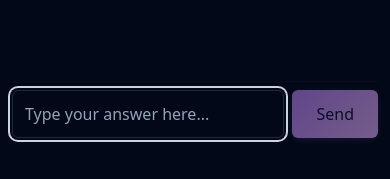
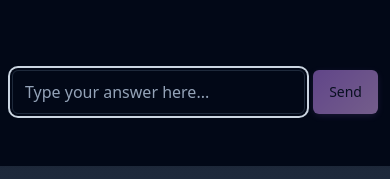
Before and after one commit to Swiss-Business-School-Barcelona/placeholder-launch-pad, a React (Vite) app: page / in a window 390 px wide. Shown: the part 694-873 px from the top of the page. Before the commit the page ends 844 px from the top, so only its background shows below. Built offline with nearby package versions, Linux system fonts and the light colour scheme; no server answers.

Commit message:
Revert "fix mobile laout"
This reverts commit 877d308dfed665384e0c6de430bc9150697f473a.

```diff
--- a/index.html
+++ b/index.html
@@ -2,7 +2,7 @@
 <html lang="en">
   <head>
     <meta charset="UTF-8" />
-    <meta name="viewport" content="width=device-width, initial-scale=1.0, maximum-scale=1.0, user-scalable=no, viewport-fit=cover" />
+    <meta name="viewport" content="width=device-width, initial-scale=1.0" />
     <title>placeholder-launch-pad</title>
     <meta name="description" content="Lovable Generated Project" />
     <meta name="author" content="Lovable" />
--- a/src/index.css
+++ b/src/index.css
@@ -152,24 +152,4 @@ All colors MUST be HSL.
   .pb-safe {
     padding-bottom: env(safe-area-inset-bottom);
   }
-
-  /* Mobile viewport fix */
-  @media (max-width: 768px) {
-    html, body {
-      height: 100vh;
-      height: 100dvh; /* Dynamic viewport height for mobile */
-      overflow: hidden;
-      touch-action: manipulation;
-    }
-
-    #root {
-      height: 100vh;
-      height: 100dvh;
-    }
-
-    /* Prevent zoom on input focus */
-    input, textarea, select {
-      font-size: 16px !important;
-    }
-  }
 }
--- a/src/pages/Index.tsx
+++ b/src/pages/Index.tsx
@@ -132,13 +132,18 @@ const Index = () => {
   };
 
   return (
-    <div className="h-screen bg-gradient-background flex flex-col md:items-center md:justify-center md:p-4">
-      <div className="w-full max-w-2xl mx-auto h-full md:h-[600px] flex flex-col">
-        <Card className="h-full md:rounded-lg rounded-none border-0 md:border shadow-none md:shadow-sm">
+    <div className="min-h-screen bg-gradient-background flex items-center justify-center p-4 md:px-4 px-0">
+      <div className="w-full max-w-2xl mx-auto h-screen md:h-auto">
+        <Card className="h-full md:h-[600px] md:rounded-lg rounded-none border-0 md:border">
           <CardContent className="p-3 md:p-6 h-full flex flex-col">
             {/* Chat Messages */}
             <div
-              className="overflow-y-auto space-y-3 md:space-y-4 pr-1 md:pr-2 flex-1 min-h-0"
+              className="overflow-y-auto space-y-3 md:space-y-4 pr-1 md:pr-2 flex-1"
+              style={{
+                scrollbarWidth: 'thin',
+                scrollbarColor: 'rgb(203 213 225) rgb(241 245 249)',
+                maxHeight: 'calc(100vh - 120px)', // Full height minus padding and input area on mobile
+              }}
             >
               {messages.map((message) => (
                 <div
@@ -188,19 +193,19 @@ const Index = () => {
 
             {/* Input Area */}
             {!isTyping && !showBootcampButton && (
-              <div className="flex space-x-2 mt-3 md:mt-4 pt-2 border-t border-border/20 md:border-t-0 md:pt-0">
+              <div className="flex space-x-2 mt-3 md:mt-4 pb-safe">
                 <Input
                   ref={inputRef}
                   value={userInput}
                   onChange={(e) => setUserInput(e.target.value)}
                   onKeyPress={handleKeyPress}
                   placeholder="Type your answer here..."
-                  className="flex-1 h-12 md:h-10 text-base md:text-sm"
+                  className="flex-1 h-11 md:h-10"
                 />
                 <Button
                   onClick={handleUserResponse}
                   disabled={!userInput.trim()}
-                  className="h-12 md:h-10 px-6 md:px-4 text-base md:text-sm"
+                  className="h-11 md:h-10 px-4 md:px-6"
                 >
                   Send
                 </Button>
```
